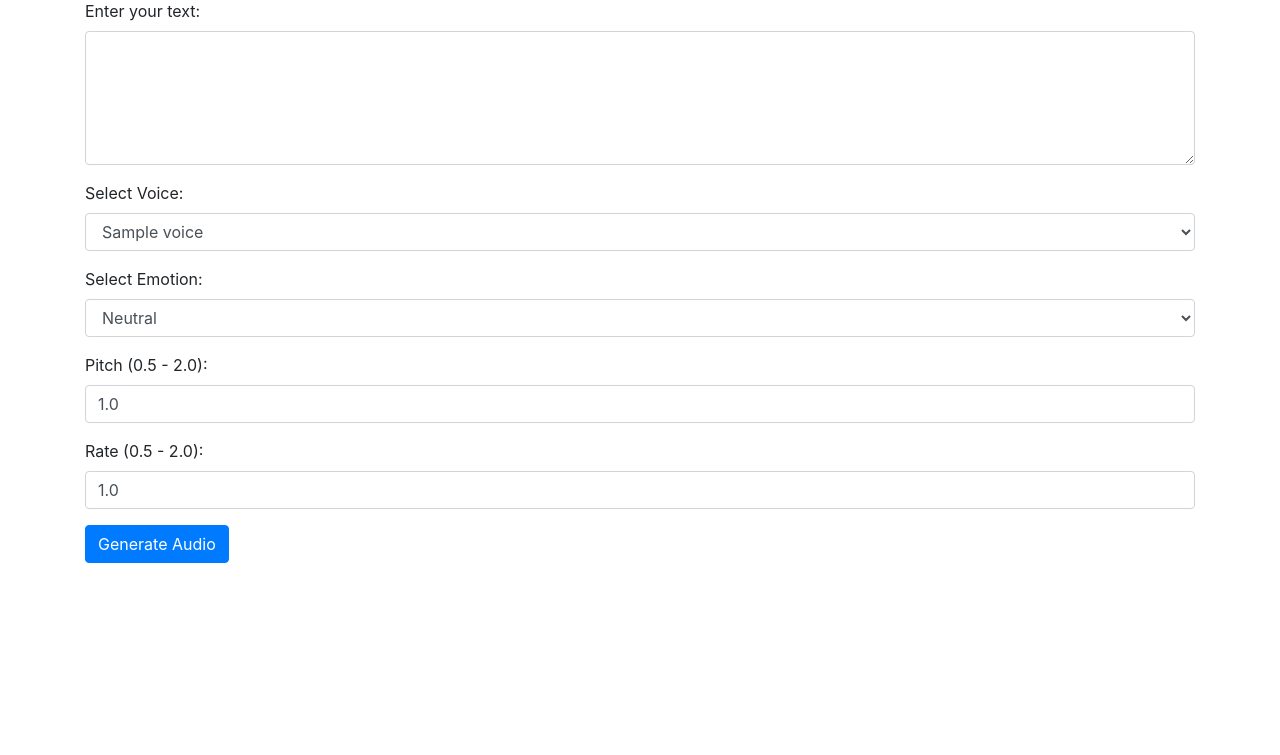
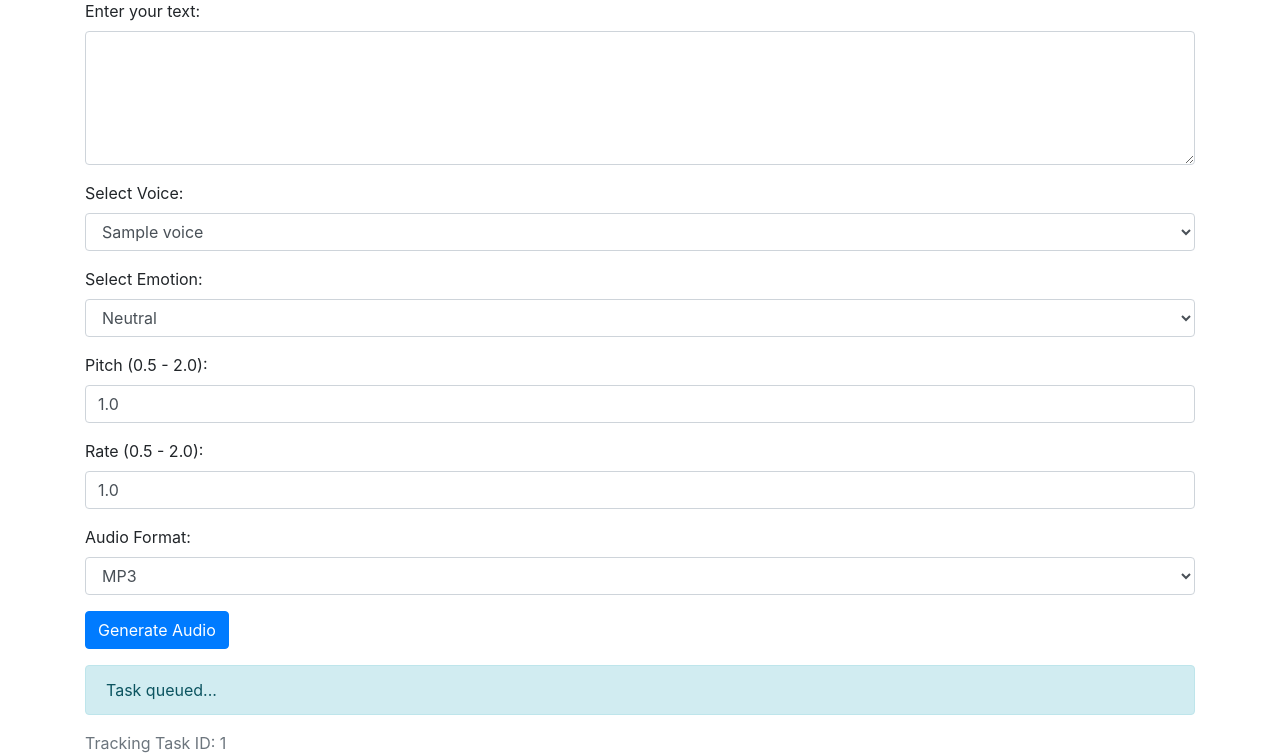
Before and after one commit to shubhamBafna22022001/text-based-ai-voice-synthesizer, a Flask app: template templates/index.html.j2 in a window 1280 px wide. Shown: the part 95-850 px from the top of the page. Before the commit the page ends 658 px from the top, so only its background shows below. Run offline with Flask 3, Linux system fonts and the light colour scheme; the template is opened without the code that fills it: most values are stand-ins (such as "Sample title", 1, 10 or a date in 2020); data that the repository does not hold is empty; some libraries are stand-ins or nearby versions.

Commit message:
Enhance UI: add format selector, task-ID display, metrics link, styled download button

```diff
--- a/app.py
+++ b/app.py
@@ -1,83 +1,161 @@
+from celery import Celery
+import datetime, io, os, logging, json, uuid
+from pydub import AudioSegment
+import requests
+from dotenv import load_dotenv
+
+# Load environment variables and API key
+load_dotenv()
+ELEVENLABS_API_KEY = os.getenv("ELEVENLABS_API_KEY")
+
+# Directories for outputs and metadata
+OUTPUT_DIR = "output_audio"
+METADATA_DIR = "tasks_metadata"
+os.makedirs(OUTPUT_DIR, exist_ok=True)
+os.makedirs(METADATA_DIR, exist_ok=True)
+
+# Configure Celery with Redis (broker and result backend)
+celery_app = Celery('tasks', broker='redis://localhost:6379/0', backend='redis://localhost:6379/1')
+
+# Configure logging
+logging.basicConfig(level=logging.INFO, filename='app.log', format='%(asctime)s %(levelname)s: %(message)s')
+
+
+def safe_filename(prefix="output", ext="mp3"):
+    """Generate a timestamped, unique filename."""
+    timestamp = datetime.datetime.now().strftime("%Y%m%d_%H%M%S")
+    unique_id = uuid.uuid4().hex[:8]
+    return os.path.join(OUTPUT_DIR, f"{prefix}_{timestamp}_{unique_id}.{ext}")
+
+
+@celery_app.task(bind=True, max_retries=3)
+def async_synthesize_and_save(self, text, voice_id,
+                              emotion_level="neutral",
+                              stability=0.75,
+                              similarity_boost=0.75,
+                              pitch=1.0,
+                              rate=1.0,
+                              audio_format="mp3"):
+    """
+    Async task to synthesize text, record timing, save metadata, and support multiple formats.
+    """
+    url = f"https://api.elevenlabs.io/v1/text-to-speech/{voice_id}"
+    headers = {
+        "xi-api-key": ELEVENLABS_API_KEY,
+        "Content-Type": "application/json"
+    }
+    data = {
+        "text": text,
+        "voice_settings": {
+            "stability": stability,
+            "similarity_boost": similarity_boost,
+            "emotion": emotion_level,
+            "pitch": pitch,
+            "rate": rate
+        }
+    }
+    start_time = datetime.datetime.utcnow()
+    try:
+        logging.info("Requesting TTS API: %s", data)
+        response = requests.post(url, json=data, headers=headers, timeout=30)
+        response.raise_for_status()
+
+        audio_bytes = response.content
+        audio = AudioSegment.from_file(io.BytesIO(audio_bytes), format="mp3")
+        filename = safe_filename(prefix=voice_id, ext=audio_format)
+        audio.export(filename, format=audio_format)
+
+        end_time = datetime.datetime.utcnow()
+        duration = (end_time - start_time).total_seconds()
+
+        # Save metadata for this task
+        metadata = {
+            "task_id": self.request.id,
+            "text": text,
+            "voice_id": voice_id,
+            "format": audio_format,
+            "duration_seconds": duration,
+            "output_file": filename,
+            "timestamp": end_time.isoformat() + 'Z'
+        }
+        metadata_path = os.path.join(METADATA_DIR, f"{self.request.id}.json")
+        with open(metadata_path, 'w') as mf:
+            json.dump(metadata, mf, indent=2)
+
+        logging.info("Saved audio: %s and metadata: %s", filename, metadata_path)
+        return filename
+
+    except Exception as e:
+        logging.exception("Error during synthesis: %s", e)
+        raise self.retry(exc=e, countdown=min(60, 2 ** self.request.retries * 5))
+
+
+# Flask application with real-time feedback and metrics endpoint
 from flask import Flask, render_template, request, send_file, jsonify, url_for
-import requests, os, logging
-from dotenv import load_dotenv
 from flask_caching import Cache
-from tasks import async_synthesize_and_save
-from celery import states
+from flask_socketio import SocketIO
 
-# Additional import for real-time updates using Socket.IO
-from flask_socketio import SocketIO, emit
-
-# Initialize Flask app and SocketIO
 app = Flask(__name__)
 app.config['SECRET_KEY'] = 'secret!'
 socketio = SocketIO(app, message_queue='redis://localhost:6379/0')
-
-# Configure caching with Redis
-cache = Cache(app, config={
-    'CACHE_TYPE': 'redis',
-    'CACHE_REDIS_URL': 'redis://localhost:6379/0'
-})
-
-# Setup logging
-logging.basicConfig(level=logging.INFO, filename='app.log',
-                    format='%(asctime)s %(levelname)s: %(message)s')
-
-# Load API key from .env
-load_dotenv()
-ELEVENLABS_API_KEY = os.getenv("ELEVENLABS_API_KEY")
+cache = Cache(app, config={'CACHE_TYPE': 'redis', 'CACHE_REDIS_URL': 'redis://localhost:6379/0'})
 
 @cache.cached(timeout=300, key_prefix='voices')
 def get_voices():
-    """Retrieve the list of available voices from the ElevenLabs API."""
     url = "https://api.elevenlabs.io/v1/voices"
     headers = {"xi-api-key": ELEVENLABS_API_KEY}
     try:
-        response = requests.get(url, headers=headers)
-        response.raise_for_status()
-        voices = response.json().get('voices', [])
-        return voices
-    except Exception as e:
-        logging.exception("Failed to fetch voices: %s", e)
+        r = requests.get(url, headers=headers)
+        r.raise_for_status()
+        return r.json().get('voices', [])
+    except Exception:
+        logging.exception("Failed to fetch voices")
         return []
 
 @app.route('/', methods=['GET', 'POST'])
 def home():
     voices = get_voices()
     if request.method == 'POST':
-        user_text = request.form.get('lyrics', '').strip()
-        selected_voice = request.form.get('voice', "21m00Tcm4TlvDq8ikWAM")
-        emotion_level = request.form.get('emotionLevel', 'neutral')
+        text = request.form.get('lyrics', '').strip()
+        voice = request.form.get('voice')
+        emotion = request.form.get('emotionLevel', 'neutral')
         pitch = float(request.form.get('pitch', 1.0))
         rate = float(request.form.get('rate', 1.0))
+        fmt = request.form.get('audio_format', 'mp3')
 
-        if not user_text:
+        if not text:
             return render_template('index.html.j2', message="Please enter some text.", voices=voices)
 
-        # Queue the task with all synthesis parameters
-        task = async_synthesize_and_save.delay(user_text, selected_voice, emotion_level,
-                                                 stability=0.75, similarity_boost=0.75,
-                                                 pitch=pitch, rate=rate)
-        # Emit a Socket.IO event to update the client immediately.
+        task = async_synthesize_and_save.delay(text, voice, emotion,
+                                              stability=0.75,
+                                              similarity_boost=0.75,
+                                              pitch=pitch,
+                                              rate=rate,
+                                              audio_format=fmt)
         socketio.emit('task_queued', {'task_id': task.id})
-        return render_template('index.html.j2', message=f"Task queued! (Task ID: {task.id})", task_id=task.id, voices=voices)
-
+        return render_template('index.html.j2', message=f"Task queued! (ID: {task.id})",
+                               task_id=task.id, voices=voices)
     return render_template('index.html.j2', voices=voices, message=None)
 
 @app.route('/task_status/<task_id>')
 def task_status(task_id):
-    task = async_synthesize_and_save.AsyncResult(task_id)
-    if task.state == states.SUCCESS:
-        return jsonify({'status': 'SUCCESS', 'result': task.result})
-    elif task.state == states.FAILURE:
+    result = async_synthesize_and_save.AsyncResult(task_id)
+    if result.state == 'SUCCESS':
+        return jsonify({'status': 'SUCCESS', 'result': result.result})
+    if result.state == 'FAILURE':
         return jsonify({'status': 'FAILURE'})
-    else:
-        return jsonify({'status': 'PENDING'})
+    return jsonify({'status': 'PENDING'})
 
-@app.route('/audio/<filename>')
+@app.route('/metrics/<task_id>')
+def metrics(task_id):
+    path = os.path.join(METADATA_DIR, f"{task_id}.json")
+    if os.path.exists(path):
+        return send_file(path, mimetype='application/json')
+    return jsonify({'error': 'Metrics not found'}), 404
+
+@app.route('/audio/<path:filename>')
 def serve_audio(filename):
     return send_file(filename, mimetype='audio/mpeg', as_attachment=True)
 
 if __name__ == '__main__':
-    # Using SocketIO's run to enable real-time communication.
     socketio.run(app, debug=True, port=5001)
--- a/templates/index.html.j2
+++ b/templates/index.html.j2
@@ -4,7 +4,6 @@
   <meta charset="UTF-8">
   <title>Advanced AI Voice Synthesizer</title>
   <link rel="stylesheet" href="https://stackpath.bootstrapcdn.com/bootstrap/4.3.1/css/bootstrap.min.css">
-  <!-- Include Socket.IO client library -->
   <script src="https://cdnjs.cloudflare.com/ajax/libs/socket.io/3.1.3/socket.io.min.js"></script>
 </head>
 <body>
@@ -32,7 +31,6 @@
         <option value="angry">Angry</option>
       </select>
     </div>
-        <!-- New parameters for fine-tuning tone -->
     <div class="form-group">
       <label for="pitch">Pitch (0.5 - 2.0):</label>
       <input type="number" id="pitch" name="pitch" class="form-control" step="0.1" value="1.0" min="0.5" max="2.0">
@@ -41,60 +39,74 @@
       <label for="rate">Rate (0.5 - 2.0):</label>
       <input type="number" id="rate" name="rate" class="form-control" step="0.1" value="1.0" min="0.5" max="2.0">
     </div>
+    <div class="form-group">
+      <label for="audio_format">Audio Format:</label>
+      <select id="audio_format" name="audio_format" class="form-control">
+        <option value="mp3" selected>MP3</option>
+        <option value="wav">WAV</option>
+      </select>
+    </div>
     <button class="btn btn-primary">Generate Audio</button>
   </form>
 
-    {% if message %}
-        <div class="alert alert-info mt-3" id="status-message">{{ message }}</div>
-    {% endif %}
+  <div class="mt-3">
+    <div class="alert alert-info" id="status-message" style="display:none;"></div>
+    <div class="text-muted" id="task-id-display" style="display:none;"></div>
+  </div>
 
   <div id="audio-container" class="mt-3" style="display: none;">
     <audio controls>
       <source id="audio-source" type="audio/mpeg">
     </audio>
-        <a id="download-link" download>Download MP3</a>
+    <br>
+    <a id="download-link" class="btn btn-success mt-2" download>⬇️ Download Audio</a>
+    <a id="metrics-link" class="btn btn-outline-secondary mt-2" target="_blank" style="display:none;">🔍 View Task Metrics</a>
+  </div>
 </div>
 
-    <!-- Socket.IO client integration -->
 <script>
   const socket = io();
-        socket.on('connect', () => {
-            console.log("Connected via Socket.IO");
-        });
+  socket.on('connect', () => console.log("Connected via Socket.IO"));
 
-        // Listen for task queued event (can be extended for other task events)
-        socket.on('task_queued', (data) => {
-            console.log("Task queued with ID: " + data.task_id);
-        });
-
-        // If task_id is provided (via template), start polling for status updates:
   {% if task_id %}
   const taskId = "{{ task_id }}";
+
+  document.getElementById('status-message').style.display = 'block';
+  document.getElementById('status-message').innerText = 'Task queued...';
+  document.getElementById('task-id-display').style.display = 'block';
+  document.getElementById('task-id-display').innerText = 'Tracking Task ID: ' + taskId;
+
   function checkTaskStatus() {
     fetch('/task_status/' + taskId)
-                .then(response => response.json())
+      .then(r => r.json())
       .then(data => {
+        const statusEl = document.getElementById('status-message');
         if (data.status === 'SUCCESS') {
-                        document.getElementById('status-message').innerText = 'Audio generated successfully!';
-                        const audioContainer = document.getElementById('audio-container');
-                        const audioSource = document.getElementById('audio-source');
-                        const downloadLink = document.getElementById('download-link');
-                        const audioUrl = "{{ url_for('serve_audio', filename='') }}" + data.result;
-                        audioSource.src = audioUrl;
-                        downloadLink.href = audioUrl;
-                        downloadLink.innerText = 'Download ' + data.result;
-                        audioContainer.style.display = 'block';
-                        audioContainer.querySelector('audio').load();
-                    } else if (data.status === 'FAILURE') {
-                        document.getElementById('status-message').innerText = 'Audio generation failed!';
-                    } else {
+          statusEl.innerText = 'Audio generated successfully!';
+          const audioUrl = "/audio/" + encodeURIComponent(data.result);
+          document.getElementById('audio-source').src = audioUrl;
+          const dl = document.getElementById('download-link');
+          dl.href = audioUrl;
+          dl.innerText = 'Download ' + data.result;
+          document.getElementById('audio-container').style.display = 'block';
+          document.querySelector('audio').load();
+
+          // show metrics link
+          const m = document.getElementById('metrics-link');
+          m.href = '/metrics/' + taskId;
+          m.style.display = 'inline-block';
+        }
+        else if (data.status === 'FAILURE') {
+          statusEl.innerText = 'Audio generation failed!';
+        }
+        else {
           setTimeout(checkTaskStatus, 1000);
         }
       });
   }
+
   checkTaskStatus();
   {% endif %}
 </script>
-</div>
 </body>
 </html>
```
Also changed, not shown: 1 other file. Lines whose indentation alone changed are shown as unchanged.
